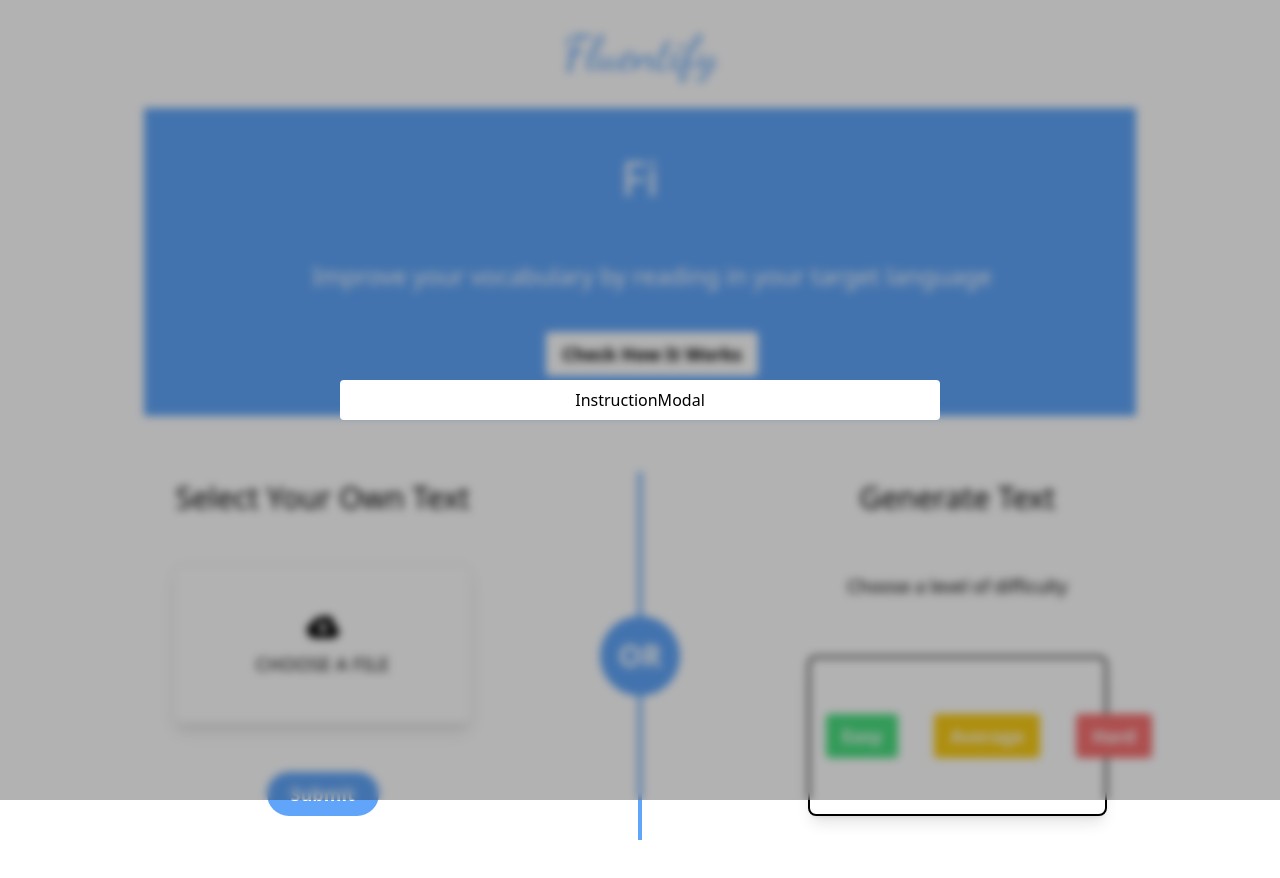
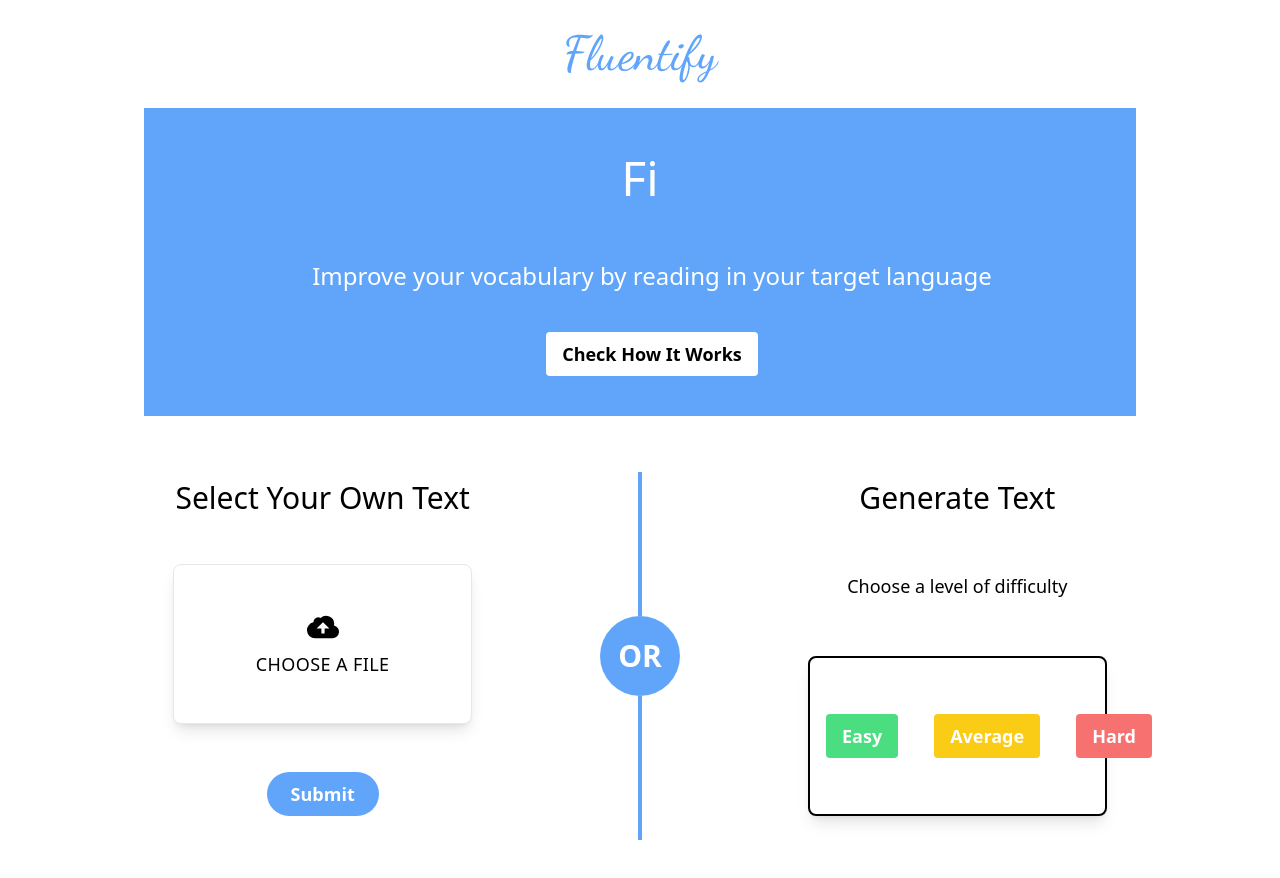
Before and after one commit to Zanzigzan/CPSC-2350-group-project, a React (Vite) app in the folder fluentify/: page / in a window 1280 px wide. Shown: the top 878 px of the page. Built offline with nearby package versions, Linux system fonts and the light colour scheme.

Commit message:
connect main page button with modal

```diff
--- a/fluentify/src/App.jsx
+++ b/fluentify/src/App.jsx
@@ -15,6 +15,8 @@
   const [isOpen, setIsOpen] = useState(false);
   const [error, setError] = useState('');
   const [loading, setLoading] = useState(false);
+  const [showModal, setShowModal] = useState(false);
+
 
   return (
     <container className='ml-auto mr-auto mr-container text-center w-4/5 p-4 rounded flex flex-col'>
@@ -24,7 +26,7 @@
         </div>
 
         <div className='mt-4 mb-6'>
-            <MainHeader/>
+            <MainHeader setShowModal={setShowModal}/>
         </div>
 
 
@@ -34,7 +36,7 @@
           <GenerateText setIsOpen={setIsOpen} />
       </div>
       <MainPageModal isOpen={isOpen} setIsOpen={setIsOpen} error={error} setError={setError} />
-      <InstructionModal/>
+      <InstructionModal showModal={showModal} setShowModal={setShowModal}/>
 
     </container>
   )
--- a/fluentify/src/components/InstructionModal.jsx
+++ b/fluentify/src/components/InstructionModal.jsx
@@ -1,13 +1,19 @@
 import React from 'react'
 
-const InstructionModal = () => {
-  return (
-    <div className='fixed top-0 left-0 h-full w-full bg-black bg-opacity-30 backdrop-blur-sm flex justify-center items-center'>
-        <div className='w-[600px] bg-white rounded p-2 flex justify-center items-center'>
-            InstructionModal
+const InstructionModal = (props) => {
+
+    if(!props.showModal) return null;
+    return (
+        <div className='fixed inset-0 h-full w-full bg-black bg-opacity-30 backdrop-blur-sm flex justify-center items-center'>
+            <div className='w-[500px] h-[500px] flex flex-col'>
+                <button className='place-self-end text-white text-2xl'>X</button>
+                <div className=' bg-white rounded p-2 '>
+                    <div className='text-3xl my-4'>How to use our App</div>
+                    <div className='text-lg'>Instruction content goes here</div>
+                </div>
+            </div>
         </div>
-    </div>
-  )
+    )
 }
 
 export default InstructionModal
--- a/fluentify/src/components/MainHeader.jsx
+++ b/fluentify/src/components/MainHeader.jsx
@@ -1,5 +1,6 @@
 import React from 'react'
 import { useState, useEffect } from 'react';
+
 
 const MainHeader = (props) => {
   const Typewriter = ({ text, delay, infinite }) => {
@@ -25,7 +26,7 @@
   };
 
   function handleClick(){
-    props.setIsOpen(true);
+    props.setShowModal(true);
   }
 
 
@@ -34,7 +35,7 @@
         <div className='h-12 mb-16 mt-0 text-white text-5xl font-medium leading-tight text-primary'> <Typewriter text="Find Your Fluent" delay={150} infinite/></div>
         <div className='text-2xl text-white qleading-tight'>Improve your vocabulary by reading in your target language</div>
         <div className='mt-10'>
-          <button className='bg-white hover:text-blue-400 text-black text-lg font-bold py-2 px-4 rounded' onClick={handleClick}>
+          <button className='bg-white hover:text-blue-400 text-black text-lg font-bold py-2 px-4 rounded' onClick ={handleClick}>
               Check How It Works
           </button>
         </div>
```
